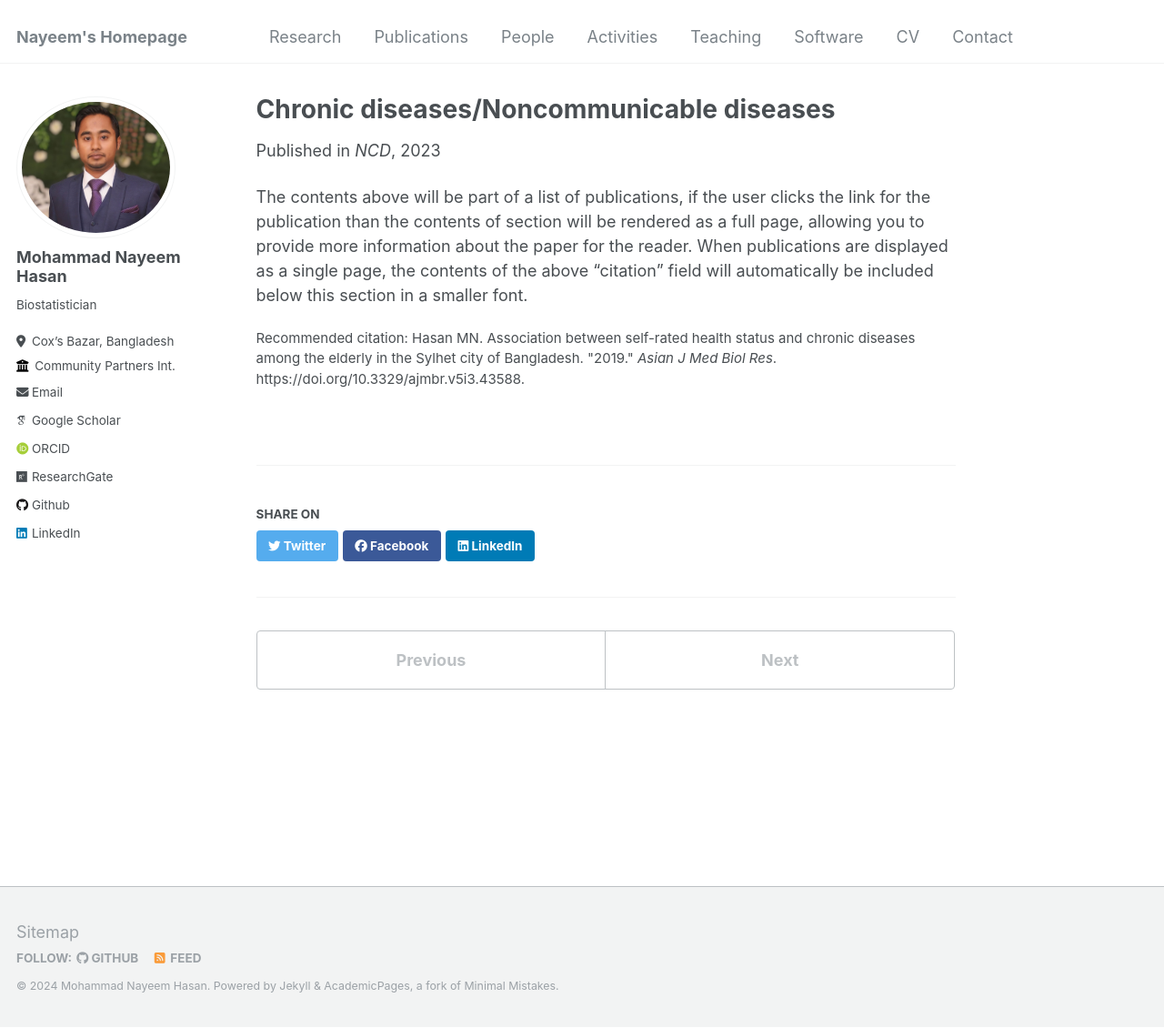
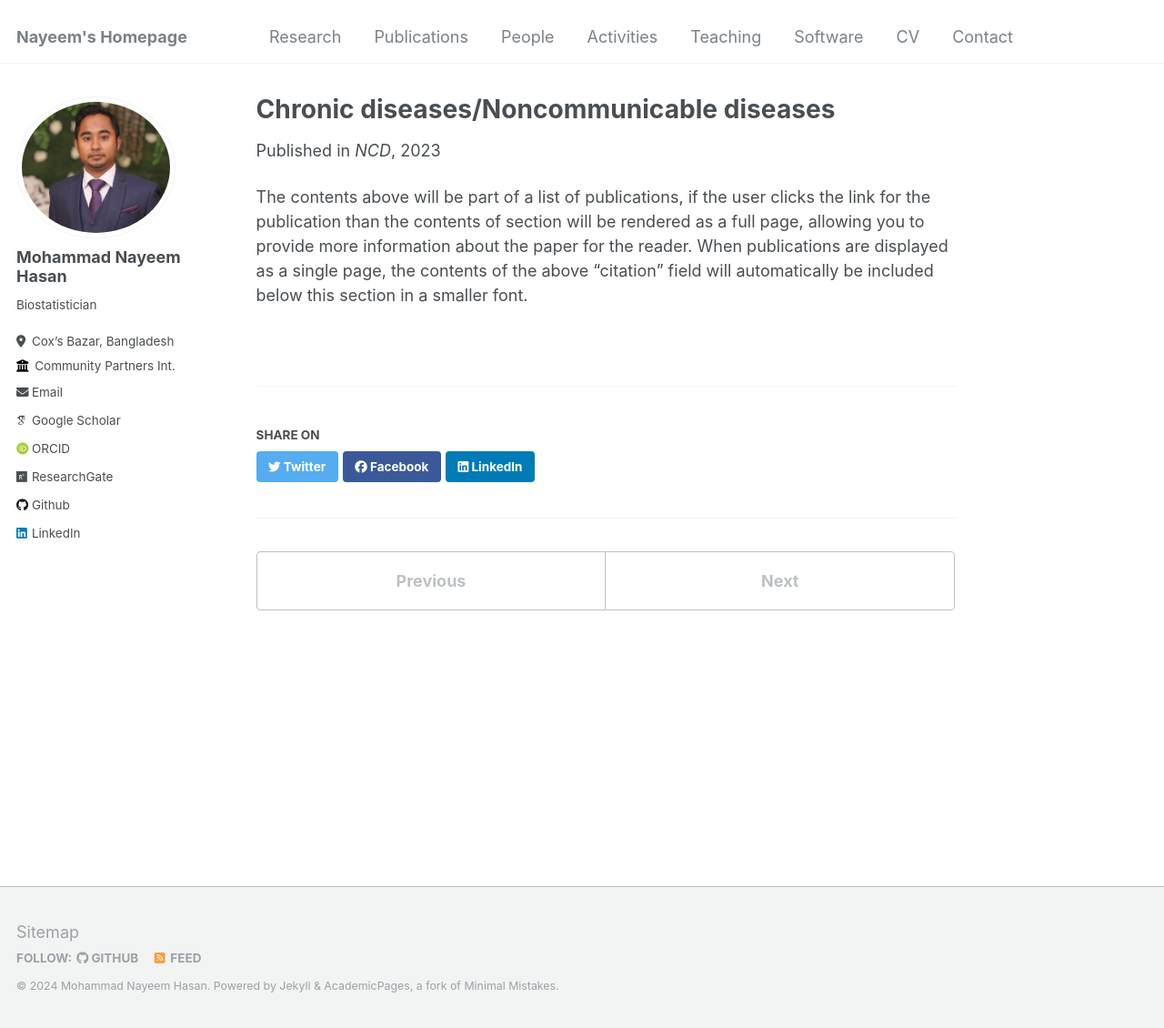
Before and after one commit to nayeemlab/nayeemlab.github.io, a Jekyll site: the page built from _research/NCD.md, in a window 1280 px wide and 1130 px high. Shown: the whole window at 91% size. Built offline with Jekyll 4.4.1, drawn with Linux system fonts in a browser that asks for light colours; some web fonts are replaced.

Commit message:
Update NCD.md

```diff
--- a/_research/NCD.md
+++ b/_research/NCD.md
@@ -5,7 +5,6 @@ permalink: /research/NCD
 excerpt: 'Aging presents a significant challenge in Bangladesh, with its impact progressively intensifying and leading to a range of serious consequences. Older adults often face new and complex health issues, with many suffering from chronic conditions. Research was conducted to assess the health status, depression, and daily functioning of elderly individuals in the Sylhet region of Bangladesh (1). Additionally, a major contemporary health issue is the rising prevalence of chronic diseases among young adults. This study aimed to identify risk factors for chronic disease and determine the prevalence of such conditions in individuals aged 18 to 39 (2).'
 date: 2023-01-01
 venue: 'NCD'
-citation: 'Hasan MN. Association between self-rated health status and chronic diseases among the elderly in the Sylhet city of Bangladesh. &quot;2019.&quot; <i>Asian J Med Biol Res</i>. https://doi.org/10.3329/ajmbr.v5i3.43588.'
 ---
 
 The contents above will be part of a list of publications, if the user clicks the link for the publication than the contents of section will be rendered as a full page, allowing you to provide more information about the paper for the reader. When publications are displayed as a single page, the contents of the above "citation" field will automatically be included below this section in a smaller font.
```
